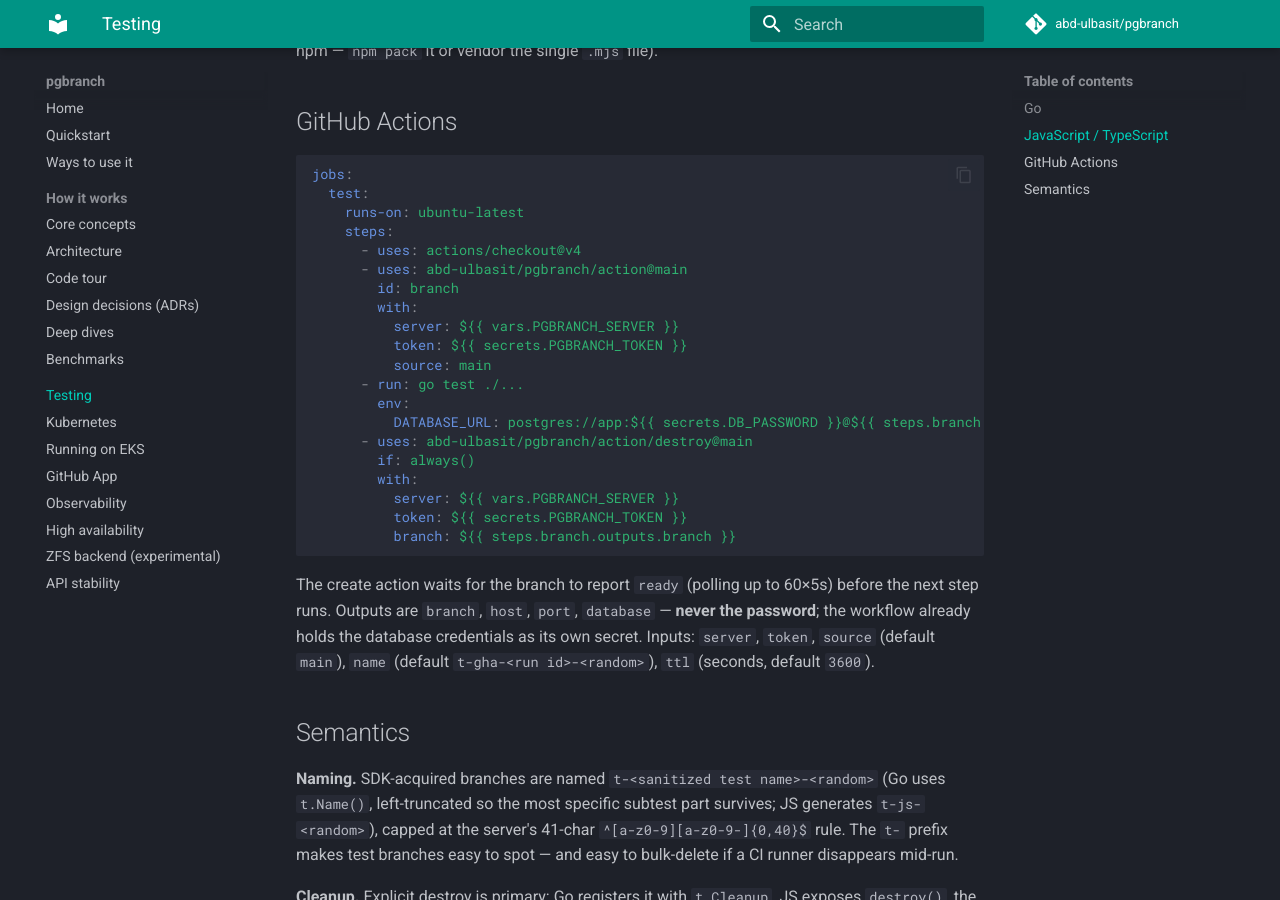
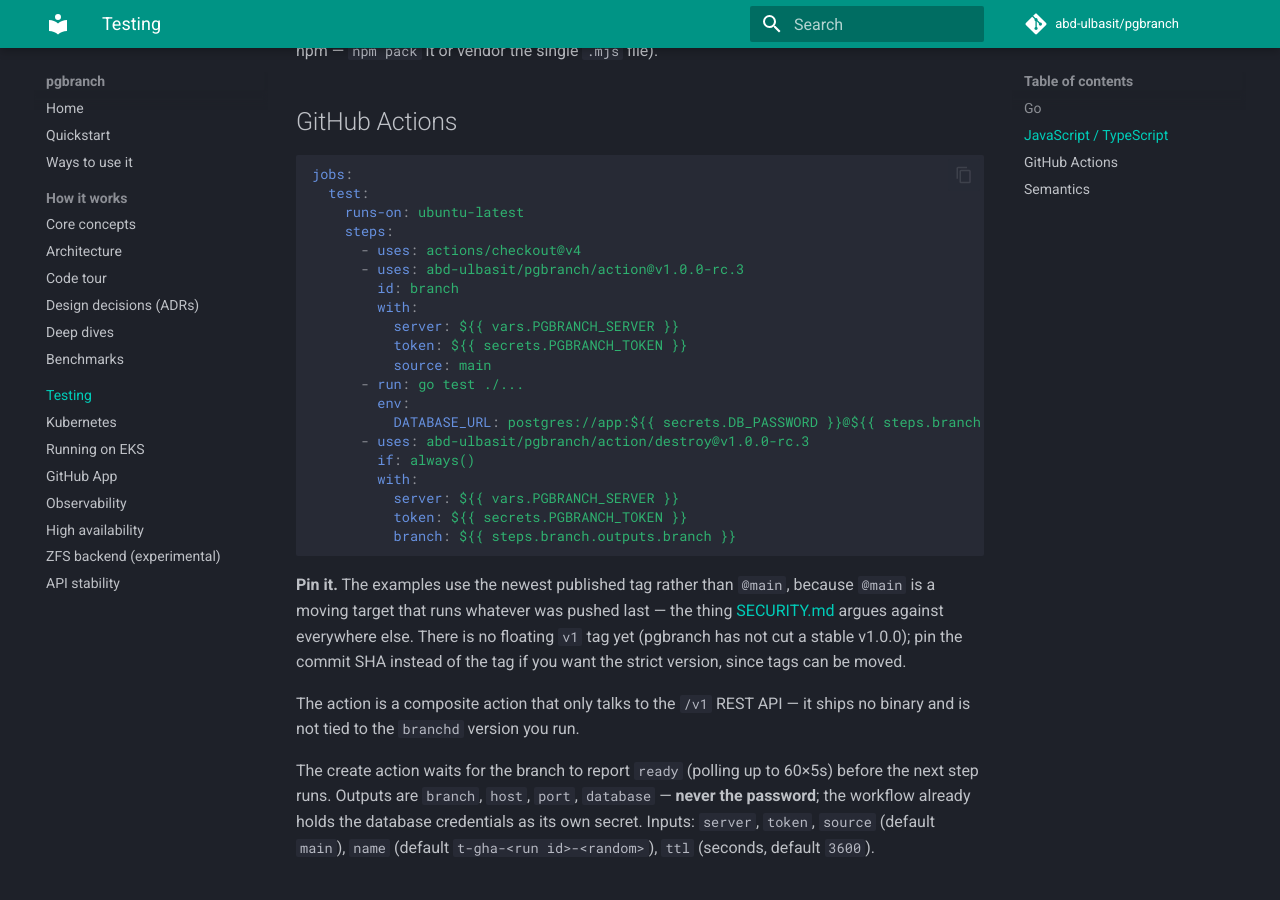
Before and after one commit to abd-ulbasit/pgoverlay, an MkDocs documentation site: the page built from docs/testing.md, in a window 1280 px wide and 900 px high, scrolled down 1794 px. Built offline with MkDocs 1.6.1 and Material for MkDocs 9.7.7, drawn with Linux system fonts in a browser that asks for light colours; comment, search, counter and statistics services are not loaded.

Commit message:
security: turn Dependabot on, pin the Action, and name the version line that exists
Three things SECURITY.md claimed or implied that were not true.

1. Dependabot alerts were off. `gh api repos/.../vulnerability-alerts` returned
   404 "Vulnerability alerts are disabled" — so the only thing watching
   dependencies was the `vuln` job, which is reachability-scoped and runs on
   push. Alerts and security updates are now enabled on the repo, and
   .github/dependabot.yml adds weekly gomod / github-actions / docker updates.
   It found real work within a minute (golang.org/x/crypto 0.51.0 -> 0.52.0).

   npm is deliberately absent: sdk/js and sdk/js-connect have no dependencies
   at all. golang is excluded from the docker ecosystem because its version is
   not a free choice — it must equal go.mod's `go` directive, which Dependabot
   cannot bump, so every such PR would fail check-toolchain by construction.

2. "The latest v1.x release line receives security fixes" — there is no v1.x.
   The newest tag is v1.0.0-rc.3 and the newest stable is v0.3.0. Reworded to
   describe what actually exists, including that docs/api.md's /v1 promise is
   written "from v1.0" and so has not taken effect yet. I have not cut v1.0.0:
   that is a product decision, not a docs fix.

3. The allowlist's "will be removed once Moby ships a fixed release" had
   nothing watching it. hack/vulncheck.sh now fails the build when an
   allowlisted advisory gains a fixed version on github.com/docker/docker, and
   SECURITY.md says plainly which parts remain manual — nothing checks that the
   "why accepted" reasons are still true.

   While wiring that up: all four advisories DO have fixes, but only in the
   renamed module github.com/moby/moby/v2 (v2.0.0-beta.8 / .14), which is still
   a beta. github.com/docker/docker has published nothing since v28.5.2
   (2025-11-05). "No fixed release" was right about the module we depend on and
   incomplete about the world; it now says both.

The published Action was documented as @main in nine places (README, usage,
testing, and the two action.yml headers) — a moving ref, in the repo that
argues against those. All now point at v1.0.0-rc.3, with a note in
docs/testing.md that there is no floating v1 tag yet and that a SHA is the
stricter pin.

Co-Authored-By: Claude Opus 5 <noreply@anthropic.com>

````diff
--- a/docs/testing.md
+++ b/docs/testing.md
@@ -85,7 +85,7 @@ jobs:
     runs-on: ubuntu-latest
     steps:
       - uses: actions/checkout@v4
-      - uses: abd-ulbasit/pgbranch/action@main
+      - uses: abd-ulbasit/pgbranch/action@v1.0.0-rc.3
         id: branch
         with:
           server: ${{ vars.PGBRANCH_SERVER }}
@@ -94,13 +94,23 @@ jobs:
       - run: go test ./...
         env:
           DATABASE_URL: postgres://app:${{ secrets.DB_PASSWORD }}@${{ steps.branch.outputs.host }}:${{ steps.branch.outputs.port }}/${{ steps.branch.outputs.database }}
-      - uses: abd-ulbasit/pgbranch/action/destroy@main
+      - uses: abd-ulbasit/pgbranch/action/destroy@v1.0.0-rc.3
         if: always()
         with:
           server: ${{ vars.PGBRANCH_SERVER }}
           token: ${{ secrets.PGBRANCH_TOKEN }}
           branch: ${{ steps.branch.outputs.branch }}
 ```
+
+**Pin it.** The examples use the newest published tag rather than `@main`,
+because `@main` is a moving target that runs whatever was pushed last — the
+thing [SECURITY.md](https://github.com/abd-ulbasit/pgbranch/blob/main/SECURITY.md)
+argues against everywhere else. There is no floating `v1` tag yet (pgbranch has
+not cut a stable v1.0.0); pin the commit SHA instead of the tag if you want the
+strict version, since tags can be moved.
+
+The action is a composite action that only talks to the `/v1` REST API — it
+ships no binary and is not tied to the `branchd` version you run.
 
 The create action waits for the branch to report `ready` (polling up to
 60×5s) before the next step runs. Outputs are `branch`, `host`, `port`,
````
Also changed, not shown: README.md (+2 -2 lines), SECURITY.md (+44 -7 lines), docs/usage.md (+2 -2 lines), 3 other files.
